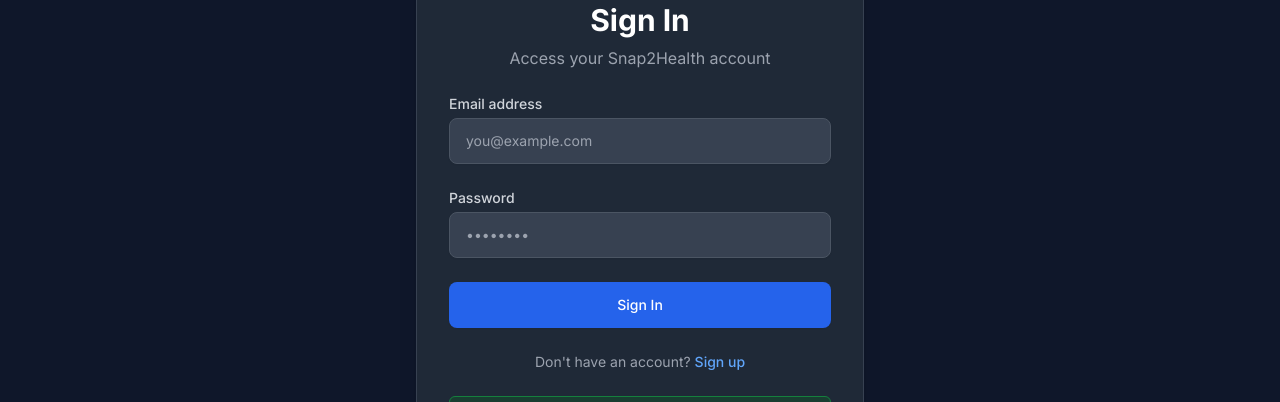
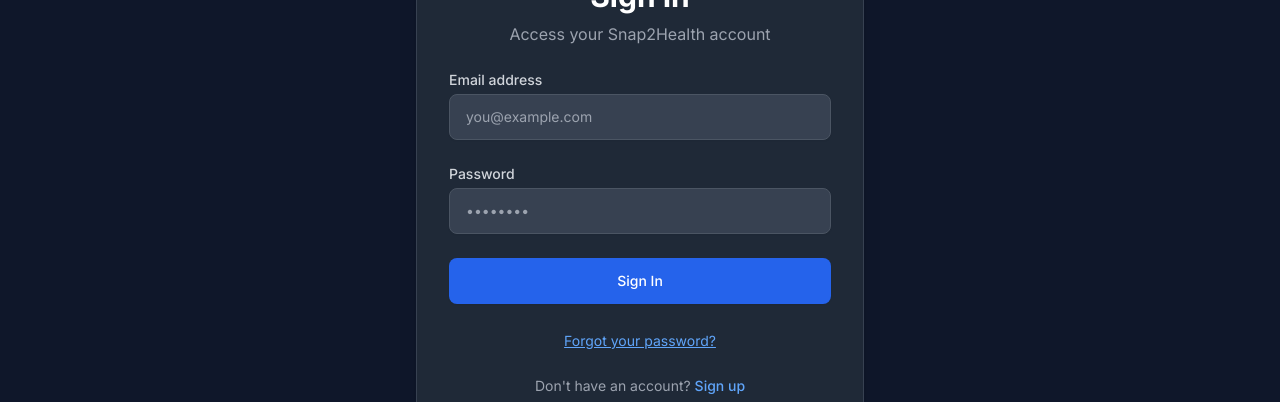
Before and after one commit to jatenner/Snap2Healthmain, a Next.js app: page /login in a window 1280 px wide. Shown: the part 276-678 px from the top of the page. Built offline with nearby package versions, Linux system fonts and the light colour scheme; no server answers.

Commit message:
✨ Add password reset functionality for users having sign-in issues

```diff
--- a/app/login/page.tsx
+++ b/app/login/page.tsx
@@ -145,6 +145,37 @@
               {isSubmitting ? 'Signing In...' : 'Sign In'}
             </button>
           </div>
+
+          {!useMockAuth && (
+            <div className="text-center">
+              <button
+                type="button"
+                onClick={async () => {
+                  if (!email) {
+                    setError('Enter your email address first');
+                    return;
+                  }
+                  try {
+                    const supabase = createClient();
+                    const { error } = await supabase.auth.resetPasswordForEmail(email, {
+                      redirectTo: `${window.location.origin}/reset-password`
+                    });
+                    if (error) {
+                      setError(error.message);
+                    } else {
+                      setError('');
+                      alert('Password reset email sent! Check your inbox.');
+                    }
+                  } catch (err) {
+                    setError('Failed to send reset email. Please try again.');
+                  }
+                }}
+                className="text-sm text-blue-400 hover:text-blue-300 underline"
+              >
+                Forgot your password?
+              </button>
+            </div>
+          )}
         </form>
 
         <p className="mt-8 text-center text-sm text-gray-400">
```
